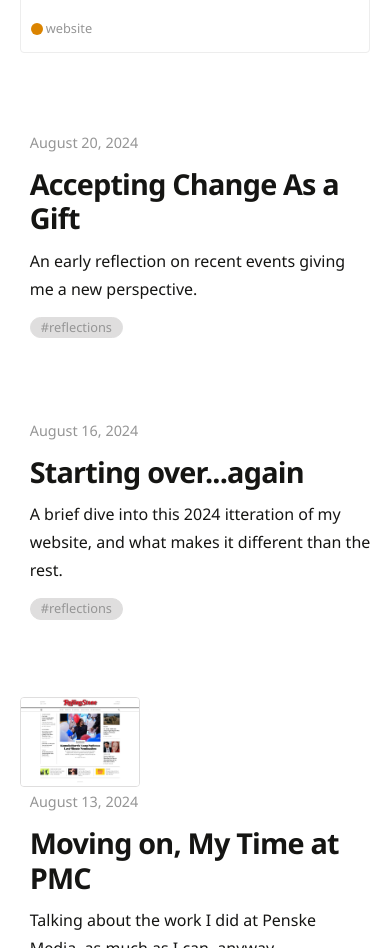
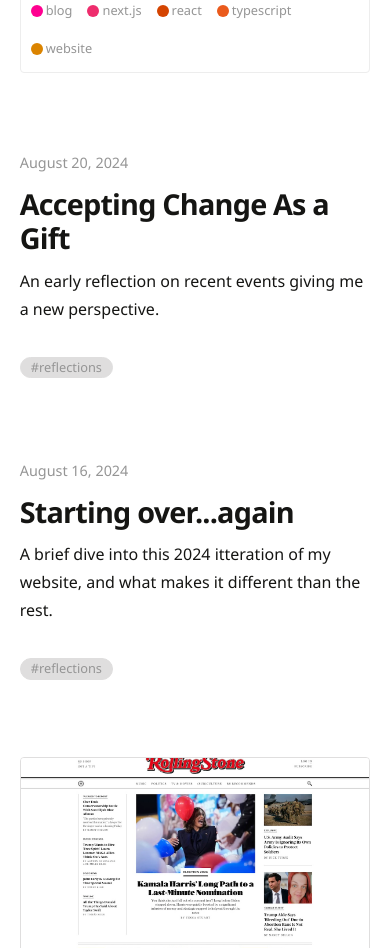
Before and after one commit to jomurgel/jomurgel-learn, a Next.js app: page /blog in a window 390 px wide. Shown: the part 2040-2988 px from the top of the page. Built offline with nearby package versions, Linux system fonts and the light colour scheme.

Commit message:
fixes images ration on mobile

```diff
--- a/src/components/PostCard/index.tsx
+++ b/src/components/PostCard/index.tsx
@@ -15,14 +15,13 @@ export const CoverImage = ( { image, alt }: { image: string, alt: string } ) =>
       <Image
         alt={alt ? alt : ''}
         data-type="thumbnail"
-        height={266.67}
+        width={600}
+        height={400}
         priority={true}
         src={image}
         style={{
           width: '100%',
-          height: '100%',
         }}
-        width={400}
       />
     </div>
   )
--- a/src/scss/style.scss
+++ b/src/scss/style.scss
@@ -423,10 +423,12 @@ section {
   }
 
   &[data-type="blog"] {
+    border-radius: var(--border-radius);
+    align-items: center;
     margin-bottom: calc( var(--pad-2) * 2.5 );
+    gap: var(--pad);
 
     @media screen and (min-width: map.get($breakpoints, "media-md")) {
-      align-items: center;
       display: flex;
     }
 
@@ -434,28 +436,33 @@ section {
       margin: 0;
     }
 
-    p {
+    > a {
+      display: inline-block;
+    }
+
+    > a [data-type="thumbnail"] {
+      height: auto;
       margin-bottom: var(--pad);
-    }
-
-    > a [data-type="thumbnail"] {
+      width: 100%;
+      aspect-ratio: 3/2;
+
+      @media screen and (min-width: map.get($breakpoints, "media-md")) {
+        width: calc(var(--pad-2) * 4);
         height: calc(var(--pad-2) * 3);
-      width: calc(var(--pad-2) * 4);
-      margin-right: var(--pad);
-
-      @media screen and (min-width: map.get($breakpoints, "media-sm")) {
+      }
+    }
 
     img {
       width: 100%;
       height: 100%;
       object-fit: cover;
-          object-position: center;
-        }
-      }
     }
 
     > div:not([data-type="thumbnail"]) {
-      padding-left: var(--pad);
+
+      @media screen and (min-width: map.get($breakpoints, "media-md")) {
+        padding: var(--pad);
+      }
     }
 
     h2 {
@@ -636,7 +643,7 @@ section {
     margin-bottom: calc( var(--pad-2) * 2.5 );
     gap: var(--pad);
 
-    @media screen and (min-width: map.get($breakpoints, "media-sm")) {
+    @media screen and (min-width: map.get($breakpoints, "media-md")) {
       display: flex;
     }
 
@@ -644,76 +651,39 @@ section {
       margin: 0;
     }
 
+    > a {
+      display: inline-block;
+    }
+
     > a [data-type="thumbnail"] {
+      height: auto;
+      width: 100%;
+      margin-bottom: var(--pad);
+      aspect-ratio: 3/2;
+
+      @media screen and (min-width: map.get($breakpoints, "media-md")) {
+        aspect-ratio: 1/1;
         height: calc(var(--pad-3) * 3);
         width: calc(var(--pad-3) * 3);
-
-      @media screen and (min-width: map.get($breakpoints, "media-sm")) {
-        // height: auto;
+      }
+    }
 
     img {
       width: 100%;
       height: 100%;
       object-fit: cover;
     }
-      }
-    }
 
     > div:not([data-type="thumbnail"]) {
+
+      @media screen and (min-width: map.get($breakpoints, "media-md")) {
         padding: var(--pad);
-
-      @media screen and (min-width: map.get($breakpoints, "media-sm")) {
         flex: 0 0 50%;
-      }
-    }
-
-    nav {
-      font-size: 80%;
-      margin: var(--pad) 0;
-
-      &:last-child {
-        margin-bottom: 0;
-      }
-
-      $i: 0;
-
-      @each $color, $value in $colors {
-        $i: $i + 1;
-        ul li:nth-child(#{$i}) span::before {
-          background-color: var(#{$value});
-        }
-      }
-
-      ul li span {
-        display: inline-block;
-        padding-left: calc(var(--pad) * 1.5);
-        color: var(--gray);
-        font-style: italic;
-        vertical-align: top;
-        position: relative;
-
-        &::before {
-          border-radius: 100%;
-          content: '';
-          height: 0.75rem;
-          width: 0.75rem;
-          background-color: var(--lightest-gray);
-          position: absolute;
-          transform: translateY(-50%);
-          top: calc(50% + 1px);
-          left: 0;
-        }
       }
     }
 
     p {
       margin-bottom: 0;
-    }
-
-    [data-type="related"] {
-
-      font-size: 90%;
-      display: inline-block;
     }
 
     h2 {
```
Lines whose indentation alone changed are shown as unchanged.
